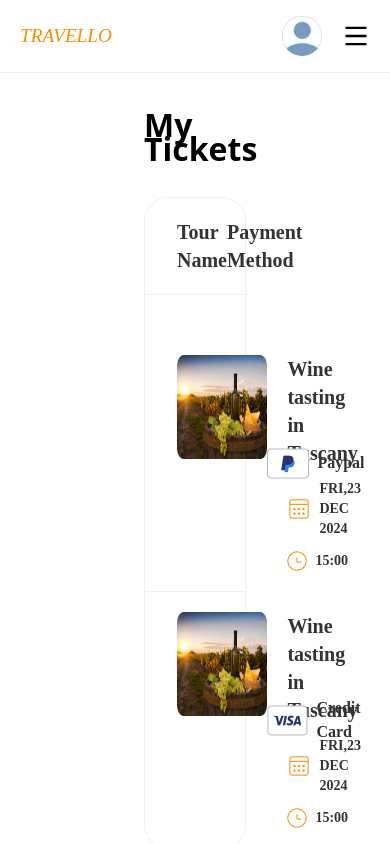
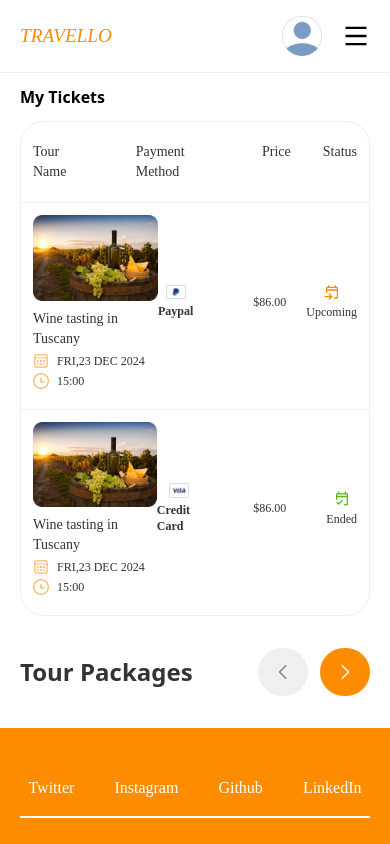
Before and after one commit to Abdulmujib007/travello, a React (Vite) app: page /user in a window 390 px wide. Built offline with nearby package versions, Linux system fonts and the light colour scheme; no server answers; sample sign-in values are in the browser's storage.

Commit message:
responsiveness

```diff
--- a/src/components/User.jsx
+++ b/src/components/User.jsx
@@ -7,103 +7,104 @@ import toast, { Toaster } from "react-hot-toast";
 
 const User = () => {
   useEffect(() => {
-      const alreadyLoaded = JSON.parse( localStorage.getItem('first-loaded'))
-      if(!alreadyLoaded){
-        toast("Welcome to Travello User Page");
-        localStorage.setItem('first-loaded',JSON.stringify(true))
-      }
-
+    const alreadyLoaded = JSON.parse(localStorage.getItem("first-loaded"));
+    if (!alreadyLoaded) {
+      toast("Welcome to Travello User Page");
+      localStorage.setItem("first-loaded", JSON.stringify(true));
+    }
   }, []);
 
   const body = () => {
     return (
-      <div className="px-36 mt-10">
-        <p className="font-extrabold text-[2rem] font-sans pb-9">My Tickets</p>
-        <div className=" py-5 border-[1px] border-[#EFEFEF] rounded-3xl flex flex-col">
-          <section className=" mb-10 px-8 flex justify-between text-tr-white pb-5 border-b-[1px] border-[#EFEFEF]">
-            <p className="text-xl font-semibold">Tour Name</p>
-            <div className="flex gap-40">
-              <p className="text-xl font-semibold">Payment Method</p>
-              <p className="text-xl font-semibold">Price</p>
-              <p className="text-xl font-semibold">Status</p>
+      <div className=" px-5 laptop:px-36 laptop:mt-10 mt-3 ">
+        <p className=" font-semibold laptop:font-extrabold laptop:text-[2rem] font-sans laptop:pb-9 pb-3 ">My Tickets</p>
+        <div className="py-5  border-[1px] border-[#EFEFEF] rounded-3xl flex flex-col">
+          <section className=" laptop:mb-10 mb-2 px-3 laptop:px-8 flex gap-10 justify-between text-tr-white pb-5 border-b-[1px] border-[#EFEFEF]">
+            <p className="laptop:text-xl  laptop:font-semibold text-sm ">Tour Name</p>
+            <div className="flex largerScreen:gap-40 laptop:gap-16 gap-8 ">
+              <p className="laptop:text-xl laptop:font-semibold text-sm">Payment Method</p>
+              <p className="laptop:text-xl laptop:font-semibold text-sm">Price</p>
+              <p className="laptop:text-xl laptop:font-semibold text-sm">Status</p>
             </div>
           </section>
-          <section className="px-8 flex justify-between text-tr-white pb-5  border-b-[1px] border-[#EFEFEF] pt-5 items-center">
-            <div className="flex gap-5">
-              <img className="h-[6.5rem]" src="/img/Rectangle 39.png" alt="" />
-              <div className="flex flex-col gap-3">
-                <p className="font-bold text-xl">Wine tasting in Tuscany </p>
+          <section className="px-3 laptop:px-8 flex  w-full justify-between text-tr-white pb-5  border-b-[1px] border-[#EFEFEF] laptop:pt-5 pt-1 items-center  ">
+            <div className=" flex gap-2 laptop:gap-5 largerScreen:flex-row flex-col ">
+              <img className="laptop:h-[6.5rem] w-32 laptop:w-fit" src="/img/Rectangle 39.png" alt="" />
+              <div className="flex flex-col laptop:gap-3 gap-1">
+                <p className="laptop:font-bold font-medium text-sm laptop:text-xl">Wine tasting in Tuscany </p>
                 <p className="flex gap-2 items-center">
-                  <img src="/img/system-uicons_calendar-month.png" alt="" />
-                  <span className="font-semibold text-sm text-tr-white">
+                  <img className="laptop:w-fit w-4" src="/img/system-uicons_calendar-month.png" alt="" />
+                  <span className="laptop:font-semibold laptop:text-sm text-xs text-tr-white">
                     FRI,23 DEC 2024
                   </span>
                 </p>
                 <p className="flex gap-2 items-center">
-                  <img src="/img/Group.png" alt="" />
-                  <span className="font-semibold text-sm text-tr-white">
+                  <img className="laptop:w-fit w-4" src="/img/Group.png" alt="" />
+                  <span className="laptop:font-semibold laptop:text-sm text-xs text-tr-white">
                     15:00
                   </span>
                 </p>
               </div>
             </div>
-            <div className="flex gap-28">
-              <p className="flex gap-2 items-center font-semibold text-base  mr-20">
-                <img src="/img/PayPal.png" alt="" />
+            <div className="flex  items-center  gap-5 largerScreen:gap-28 laptop:gap-4">
+              <p className="flex laptop:flex-row flex-col gap-1 laptop:gap-2 items-center font-semibold laptop:text-base text-xs laptop:mr-24 mr-10 ">
+                <img className="laptop:w-fit w-5" src="/img/PayPal.png" alt="" />
                 <span className="text-tr-white">Paypal</span>
               </p>
-              <p className="text-tr-white">$86.00</p>
-              <p className="flex gap-2 items-center">
+              <p className="text-tr-white laptop:text-base text-xs">$86.00</p>
+              <p className="flex laptop:gap-2 gap-1 items-center  laptop:flex-row flex-col ">
                 <img
+                className="w-4 laptop:w-fit"
                   src="/img/material-symbols_event-upcoming-outline.png"
                   alt=""
                 />
-                <span>Upcoming</span>
+                <span className="text-xs laptop:text-base">Upcoming</span>
               </p>
             </div>
           </section>
-          <section className="px-8 flex justify-between text-tr-white   pt-5 items-center">
-            <div className="flex gap-5">
-              <img className="h-[6.5rem]" src="/img/Rectangle 39.png" alt="" />
-              <div className="flex flex-col gap-3">
-                <p className="font-bold text-xl">Wine tasting in Tuscany </p>
+          <section className=" px-3 laptop:px-8 flex justify-between text-tr-white   laptop:pt-5 pt-3 items-center">
+            <div className="flex laptop:gap-5 gap-2 largerScreen:flex-row flex-col  ">
+              <img className="laptop:h-[6.5rem] laptop:w-fit w-32 " src="/img/Rectangle 39.png" alt="" />
+              <div className="flex flex-col laptop:gap-3 gap-1">
+                <p className="laptop:font-bold font-medium text-sm laptop:text-xl">Wine tasting in Tuscany </p>
                 <p className="flex gap-2 items-center">
-                  <img src="/img/system-uicons_calendar-month.png" alt="" />
-                  <span className="font-semibold text-sm text-tr-white">
+                  <img className="laptop:w-fit w-4" src="/img/system-uicons_calendar-month.png" alt="" />
+                  <span className="laptop:font-semibold laptop:text-sm text-xs text-tr-white">
                     FRI,23 DEC 2024
                   </span>
                 </p>
                 <p className="flex gap-2 items-center">
-                  <img src="/img/Group.png" alt="" />
-                  <span className="font-semibold text-sm text-tr-white">
+                  <img className="laptop:w-fit w-4" src="/img/Group.png" alt="" />
+                  <span className="laptop:font-semibold laptop:text-sm text-xs text-tr-white">
                     15:00
                   </span>
                 </p>
               </div>
             </div>
-            <div className="flex gap-[8.5rem]">
-              <p className="flex gap-2 items-center font-semibold text-base mr-10 ">
-                <img src="/img/Visa.png" alt="" />
-                <span className="text-tr-white">Credit Card</span>
+            <div className="flex items-center  largerScreen:gap-[8.5rem] laptop:gap-10 gap-10">
+              <p className="flex laptop:gap-2 gap-1 flex-col laptop:flex-row items-center laptop:font-semibold laptop:text-base text-xs laptop:mr-10 mr-3 ">
+                <img className="laptop:w-fit w-5" src="/img/Visa.png" alt="" />
+                <span className="text-tr-white font-semibold">Credit Card</span>
               </p>
-              <p className="text-tr-white">$86.00</p>
-              <p className="flex gap-2 items-center">
+              <p className="text-tr-white laptop:text-base text-xs">$86.00</p>
+              <p className="flex gap-1 laptop:flex-row flex-col laptop:gap-2 items-center">
                 <img
+                className="laptop:w-fit w-4"
                   src="/img/material-symbols_event-upcoming-outline (1).png"
                   alt=""
                 />
-                <span>Ended</span>
+                <span className="text-xs laptop:text-base">Ended</span>
               </p>
             </div>
           </section>
         </div>
-        <div className="pt-28 flex justify-between items-center">
-          <p className="font-extrabold text-4xl font-sans text-tr-white">
+        <div className="laptop:pt-28 pt-8 flex justify-between items-center">
+          <p className=" font-bold laptop:font-extrabold text-2xl  laptop:text-4xl font-sans text-tr-white">
             Tour Packages
           </p>
           <div className="flex gap-3 ">
             <img
-              className="py-4 px-5 bg-[#EFEFEF] rounded-full"
+              className="py-4 px-5  bg-[#EFEFEF] rounded-full"
               src="/img/Vector (3).png"
               alt=""
             />
@@ -117,9 +118,8 @@ const User = () => {
       </div>
     );
   };
-
   return (
-    <div className="containerEl ">
+    <div className="containerEl">
       <NavBar2 />
       <main className="flex flex-col flex-grow overflow-auto">
         {body()}
@@ -127,13 +127,19 @@ const User = () => {
       </main>
       <Toaster
         toastOptions={{
-          style: { backgroundColor: "orange", color: "white",
-          marginTop:100
-           },
+          style: {
+            backgroundColor: "#FE8C00",
+            color: "#FFFFFF",
+            marginTop: "100px",
+            padding: "16px",
+            fontSize: "16px",
+            borderRadius: "10px",
+          },
           duration: 2000,
         }}
       />
     </div>
   );
 };
+
 export default User;
--- a/tailwind.config.js
+++ b/tailwind.config.js
@@ -17,8 +17,10 @@ export default {
       }
     },
     screens:{
-      laptop:'800px',
-      mobile:'320px'
+      laptop:'850px',
+      mobile:'320px',
+      largerScreen:'1240px'
+
     }
   },
   plugins: [],
```
